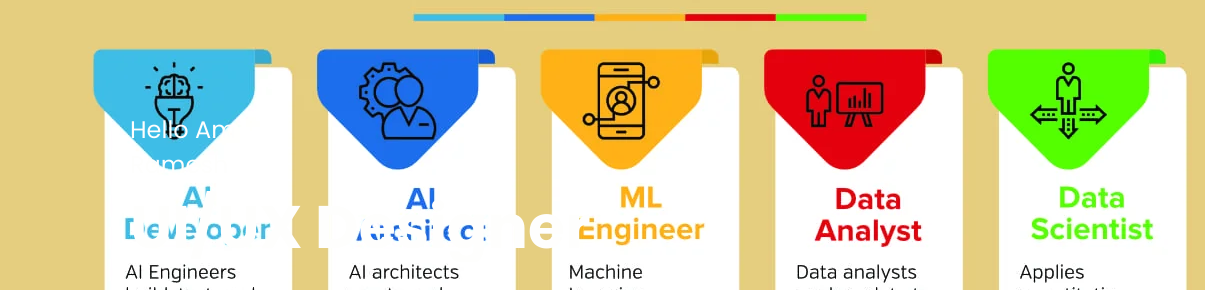
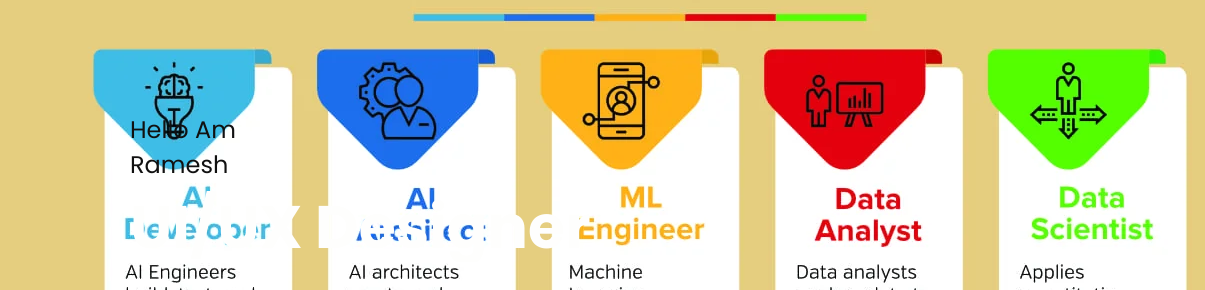
Before and after one commit to Rameshgit2025/web, a plain HTML site: page index.html in a window 1280 px wide. Shown: the part 97-387 px from the top of the page, 0-1205 px from the left. Drawn offline with Linux system fonts and the light colour scheme; files that its build step writes are made by us from their sources.

Commit message:
Update style.css

```diff
--- a/css/style.css
+++ b/css/style.css
@@ -308,7 +308,7 @@ button {
     width: 100%;
     float: left;
     font-size: 24px;
-    color: #fefefd;
+    color: #111111;
 }
 
 .social_icon {
```
